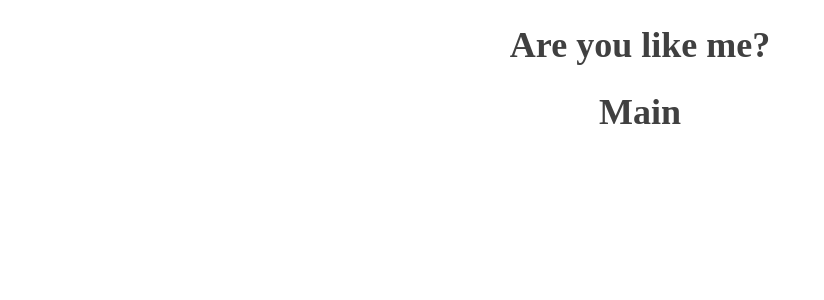
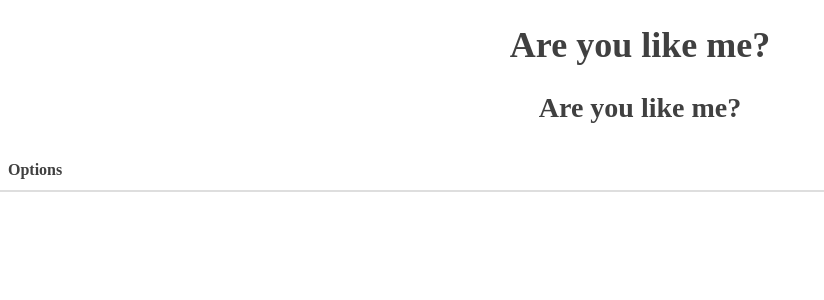
Before and after one commit to nothankyouwdym/vitejs-vite-xj7mpv, a React (Vite) app: page / in a window 1280 px wide. Shown: the top 300 px of the page, without its empty margins (0-824 px from the left). Built offline with nearby package versions, Linux system fonts and the light colour scheme.

Commit message:
1 file modified, 1 added

```diff
--- a/src/Home.jsx
+++ b/src/Home.jsx
@@ -1,3 +1,4 @@
+import Table from "./Table"
 
 
 
@@ -5,7 +6,9 @@
 const Home = () =>{
   return(
     <section>
-      <h1>Main</h1>
+      <h3>Are you like me?</h3>
+
+      <Table />
     </section>
   )
 }
--- /dev/null
+++ b/src/Table.jsx
@@ -0,0 +1,26 @@
+
+
+
+const Table = () =>{
+  return(
+    <section>
+      <table>
+        <THead />
+      </table>
+    </section>
+  )
+}
+
+
+const THead = () =>{
+  return(
+    <thead>
+      <tr>
+        <th>Options</th>
+      </tr>
+    </thead>
+  )
+}
+
+
+export default Table
```
